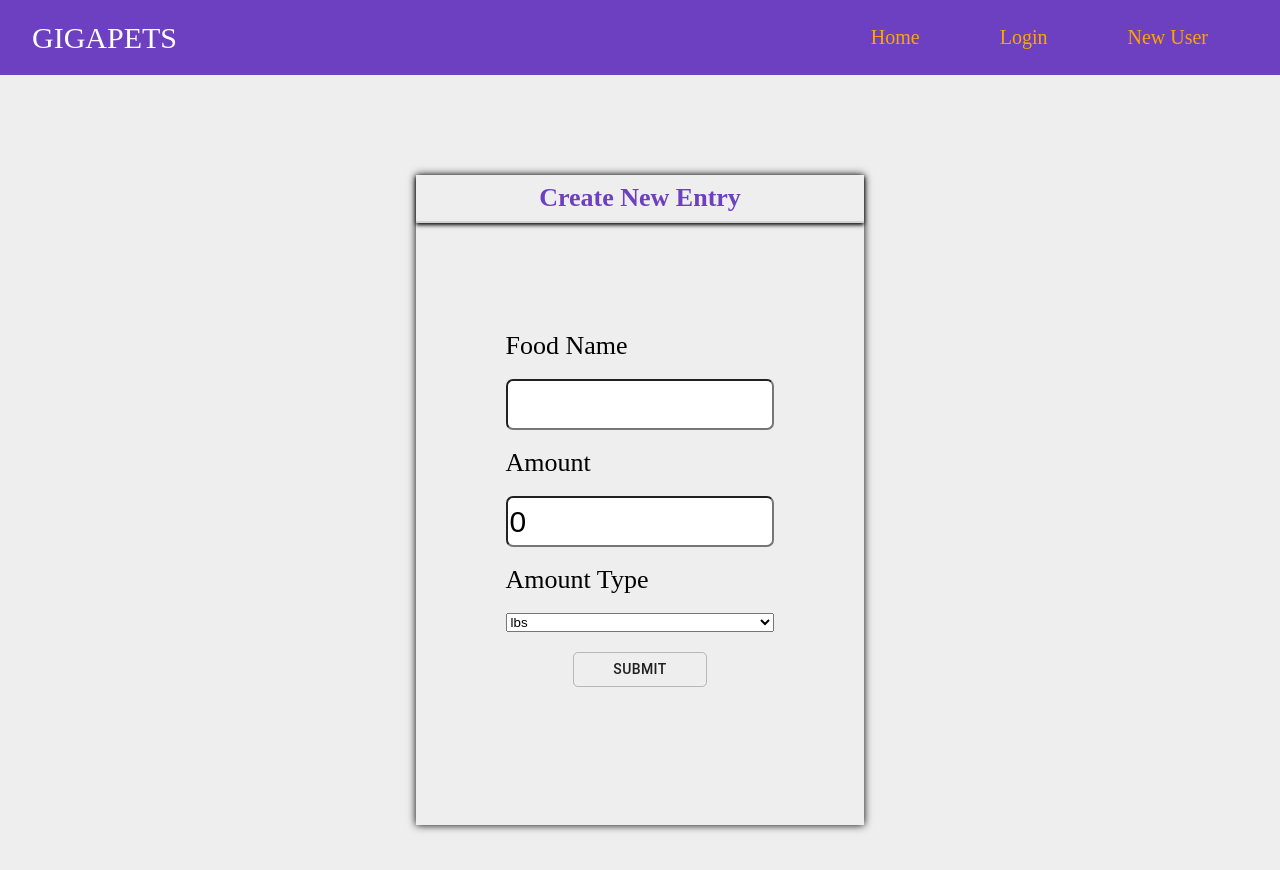
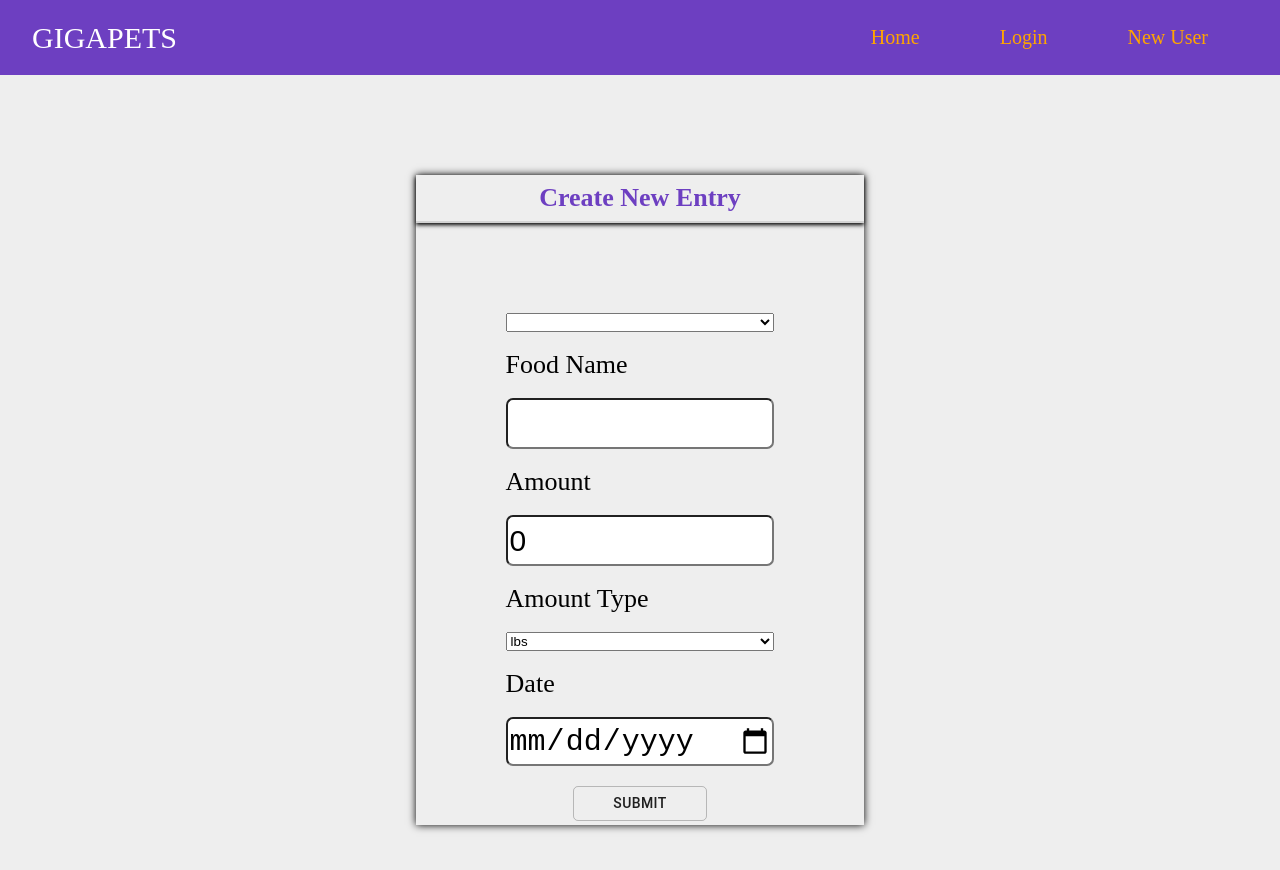
Before and after one commit to krboelter/gigapets-frontend, a React (Create React App) app: page /new_entry in a window 1280 px wide. Shown: the top 870 px of the page. Built offline with nearby package versions, Linux system fonts and the light colour scheme.

Commit message:
progress on new entry

```diff
--- a/src/components/Children.js
+++ b/src/components/Children.js
@@ -14,7 +14,6 @@ const useStyles = makeStyles({
 })
 
 // every time you switch between dash and children in nav, a new child appears
-// is child.id still all 1's?
 function Children(props) {
 	const styles = useStyles()
 
--- a/src/components/NewEntry.js
+++ b/src/components/NewEntry.js
@@ -1,4 +1,4 @@
-import React from 'react'
+import React, { useState } from 'react'
 import { connect } from 'react-redux'
 import { newEntry } from '../redux/actions/EntriesAction'
 import { Formik, Field } from 'formik'
@@ -31,9 +31,12 @@ const useStyles = makeStyles({
 })
 
 // display the past 2 recent entries (so they know what they last entered)
-
+// need to set the value of the chosen child and send it through to the action
+// need to get children first. Unless they go to their children page, store doesn't have children yet
 function NewEntry(props) {
     const styled = useStyles()
+    const [names, setNames] = useState()
+    console.log(props.user)
 
     return (
         <Formik
@@ -46,19 +49,27 @@ function NewEntry(props) {
                     .positive('Must be a positive number')
                     .integer('Must be a whole number'),
                 amount_type: Yup.string()
-                    .required('Required')
-                    .matches(/(oz|lbs|pcs|grams)/, 'Must be a valid weight type: oz, pcs, lbs, etc...'),
+                    .required('Required'),
                 date: Yup.string()
             })}
             onSubmit={(values, { setSubmitting }) => {
-                props.newEntry(values)
+                console.log(values)
+                // props.newEntry(props.user.id, values)
             }}
         >
             {formik => (
                 <div className={styled.shadowBox}>
                     <h3 className={styled.entryHeader}>Create New Entry</h3>
                     <div className={styled.formContainer}>
-                        <form className="form">
+                        <form className="form" onSubmit={formik.handleSubmit}>
+                            <Field
+                                name="child_name"
+                                as="select"
+                            >
+                                {props.children.map((child, index) => (
+                                    <option key={index} value={child.name}>{child.name}</option>
+                                ))}
+                            </Field>
                             <label htmlFor="food_name">Food Name</label>
                             <input
                                 name="food_name"
@@ -76,14 +87,22 @@ function NewEntry(props) {
                                 name="amount_type"
                                 as="select"
                                 className="select-field"
+                                {...formik.getFieldProps('amount_type')}
                             >
                                 <option value="lbs">lbs</option>
                                 <option value="oz">oz</option>
                                 <option value="grams">grams</option>
                                 <option value="pcs">pcs</option>
+                                <option value="slices">slices</option>
                                 <option value="half">half</option>
                                 <option value="halves">halves</option>
                             </Field>
+                            <label htmlFor="date">Date</label>
+                            <input
+                                name="date"
+                                type="date"
+                                {...formik.getFieldProps('date')}
+                            />
                             <Button variant="outlined" type="sumbit">Submit</Button>
                         </form>
                     </div>
@@ -93,8 +112,15 @@ function NewEntry(props) {
     )
 }
 
+const mapStateToProps = state => {
+    return {
+        children: state.user.children,
+        user: state.user.user
+    }
+}
+
 const mapDispatchToProps = {
     newEntry
 }
 
-export default connect(null, mapDispatchToProps)(NewEntry)
+export default connect(mapStateToProps, mapDispatchToProps)(NewEntry)
--- a/src/redux/actions/EntriesAction.js
+++ b/src/redux/actions/EntriesAction.js
@@ -24,12 +24,12 @@ export function getEntries(userId) {
     }
 }
 
-export function newEntry(userId, entry) {
+export function newEntry(userId, childName, entry) {
     return dispatch => {
         dispatch({ type: GET_NEW_ENTRY_STARTED })
 
         api()
-            .post(`api/auth/users/${userId}/entries`, entry)
+            .post(`api/auth/users/${userId}/entries/${childName}`, entry)
             .then(res => {
                 console.log(res.data, "NEW ENTRY CREATED")
                 dispatch({ type: GET_NEW_ENTRY_SUCCESS, payload: res.data })
```
